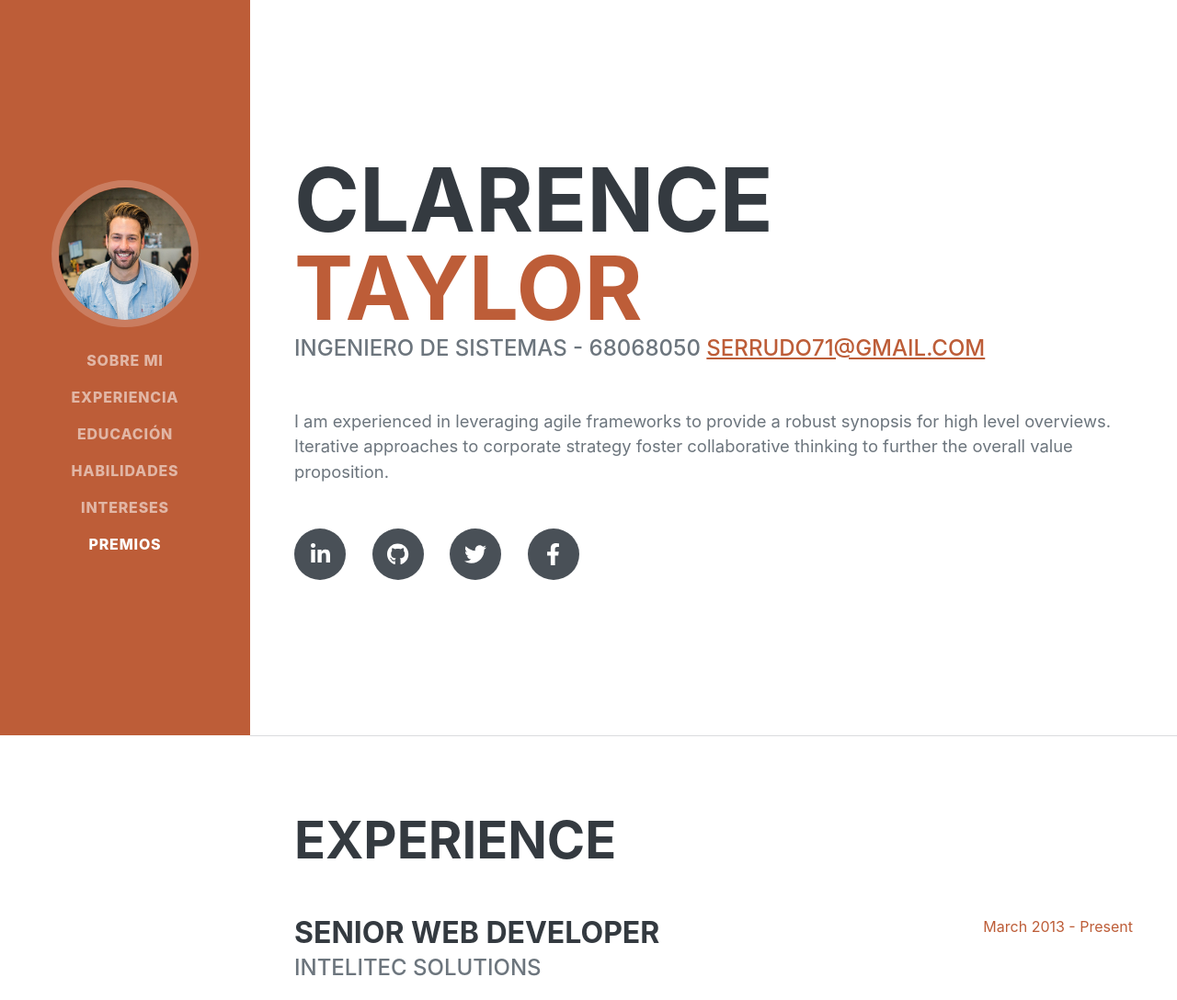
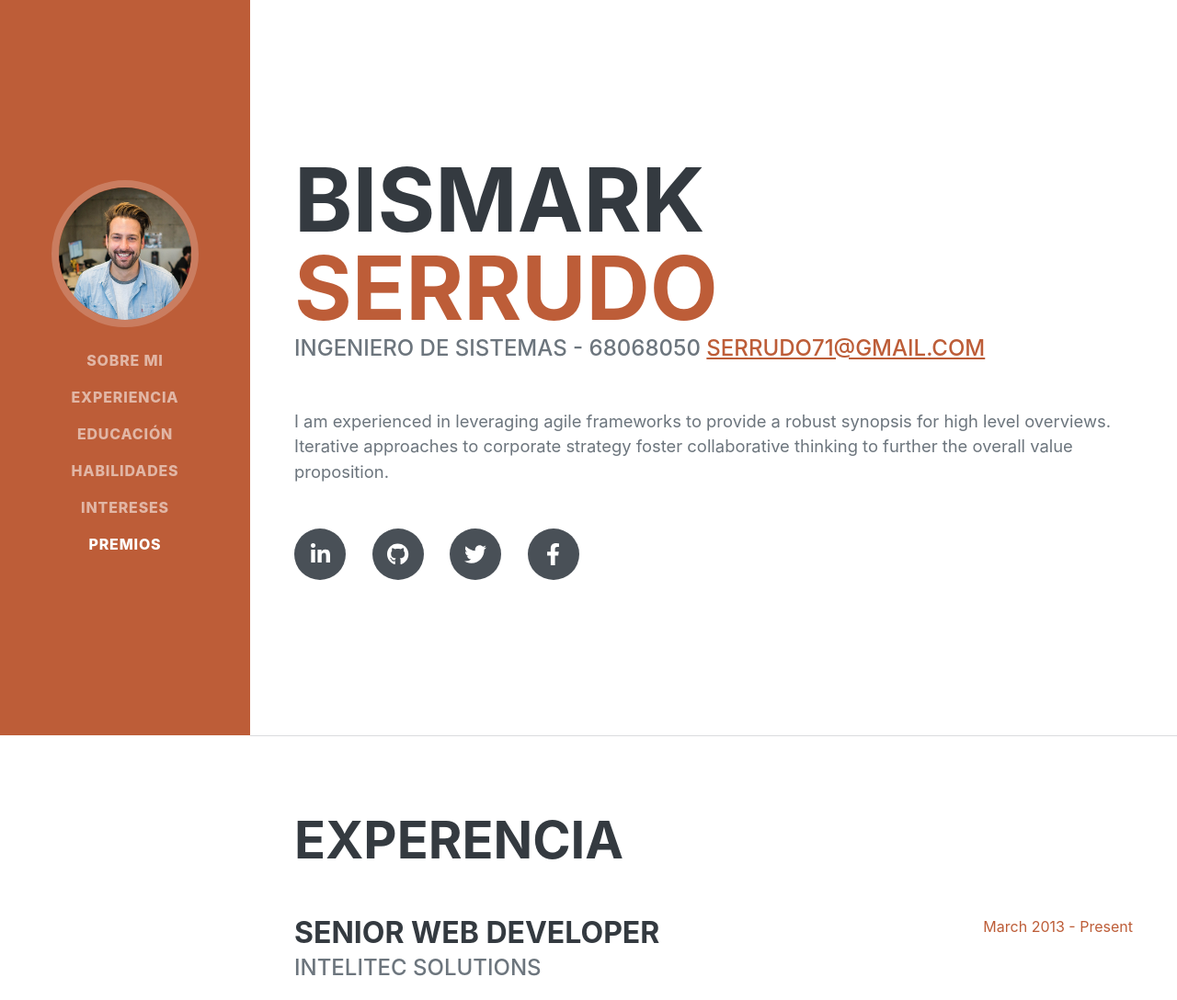
Before and after one commit to bismark7171/MiPortafolio, a Django app: page / in a window 1280 px wide. Shown: the top 1088 px of the page at 92% size. Run offline with Django 5.2, Linux system fonts and the light colour scheme; some libraries are stand-ins or nearby versions; some web fonts are replaced.

Commit message:
actualizando datos

```diff
--- a/templates/index.html
+++ b/templates/index.html
@@ -41,8 +41,8 @@
             <section class="resume-section" id="about">
                 <div class="resume-section-content">
                     <h1 class="mb-0">
-                        Clarence
-                        <span class="text-primary">Taylor</span>
+                        Bismark
+                        <span class="text-primary">Serrudo</span>
                     </h1>
                     <div class="subheading mb-5">
                                 ingeniero de sistemas - 68068050
@@ -61,7 +61,7 @@
             <!-- Experience-->
             <section class="resume-section" id="experience">
                 <div class="resume-section-content">
-                    <h2 class="mb-5">Experience</h2>
+                    <h2 class="mb-5">Experencia</h2>
                     <div class="d-flex flex-column flex-md-row justify-content-between mb-5">
                         <div class="flex-grow-1">
                             <h3 class="mb-0">Senior Web Developer</h3>
```
